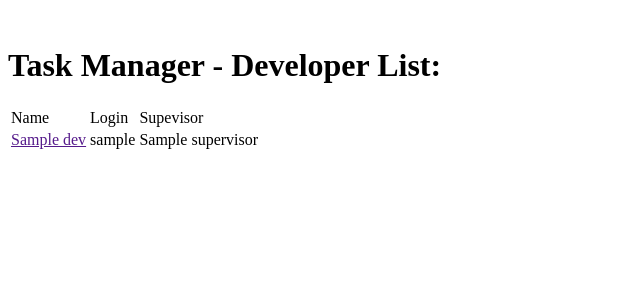
After one commit to rumbodeveloper/Work_manager, a Django app: template TaskManager/templates/en/public/developer_list.html in a window 1280 px wide. The commit adds this page. Shown: the top 300 px of the page, without its empty margins (0-640 px from the left). Run offline with Django 3.2, Linux system fonts and the light colour scheme; the template is opened without the code that fills it: most values are stand-ins (such as "Sample title", 1, 10 or a date in 2020); some libraries are stand-ins or nearby versions.

Commit message:
Incluida una pagina para listar los desarrolladores

```diff
--- /dev/null
+++ b/TaskManager/templates/en/public/developer_list.html
@@ -0,0 +1,25 @@
+{% extends 'base.html' %}
+{% block title_html %}
+    Developer List
+{% endblock %}
+
+{% block h1 %}
+    Developer List:
+{% endblock %}
+
+{% block article_content %}
+    <table>
+    <tr>
+        <td>Name</td>
+        <td>Login</td>
+        <td>Supevisor</td>
+    </tr>
+    {% for dev in object_list %}
+    <tr>
+        <td><a href="">{{ dev.name }}</a> </td>
+        <td>{{ dev.login }}</td>
+        <td>{{ dev.supervisor }}</td>
+    </tr>
+    {% endfor %}
+    </table>
+{% endblock %}
--- a/TaskManager/templates/en/public/index.html
+++ b/TaskManager/templates/en/public/index.html
@@ -11,6 +11,9 @@
     <p>More shitty django projects </p>
     <br />
     <a href={% url 'project_list' %}>All projects list</a><br />
+    <a href={% url 'developer_list' %}>All developer list</a><br />
+    <br />
+
     <a href={% url 'create_project' %}>Crear un nuevo proyecto</a><br />
     <a href={% url 'create_developer' %}>Crear un nuevo desarrollador</a><br />
     <a href={% url 'create_supervisor' %}>Crear un nuevo supervisor</a><br />
--- a/Work_manager/urls.py
+++ b/Work_manager/urls.py
@@ -6,7 +6,7 @@ admin.autodiscover()
 
 from django.views.generic import CreateView
 from django.views.generic.list import ListView
-from TaskManager.models import Project, Task
+from TaskManager.models import Project, Task, Developer
 
 #extendiendo List View
 from TaskManager.views.cbv.ListView import Project_list
@@ -39,4 +39,6 @@ urlpatterns = patterns('',
         #name='project_list'), # entre comillas para explorar un resultado de sobreescribir CBV'''
     url(r'^project_list$', Project_list.as_view(model=Project, template_name='en/public/project_list.html'),
         name='project_list'),
+    url(r'^developer_list$', ListView.as_view(model=Developer, template_name='en/public/developer_list.html'),
+        name='developer_list'),
 )
```
